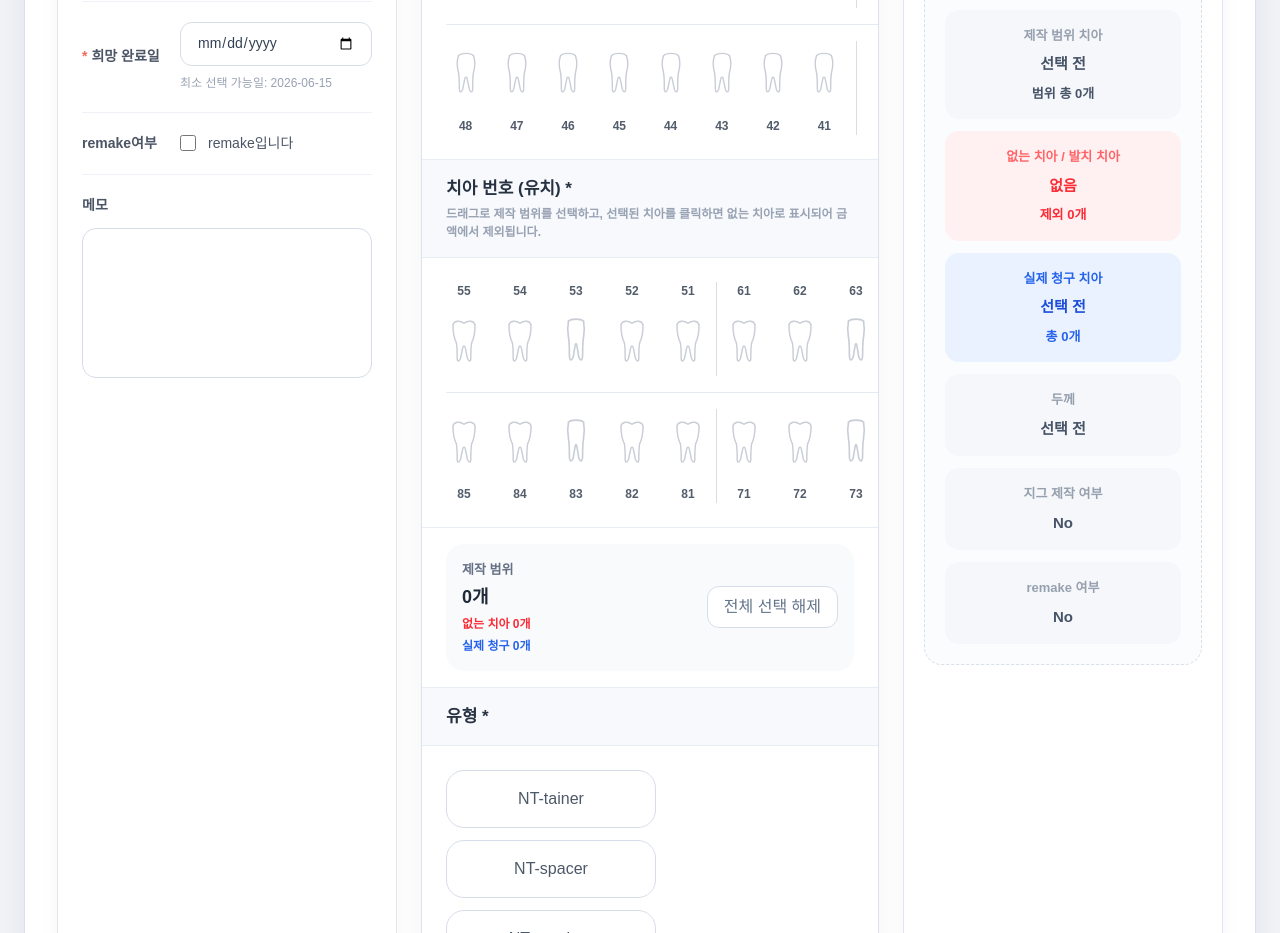
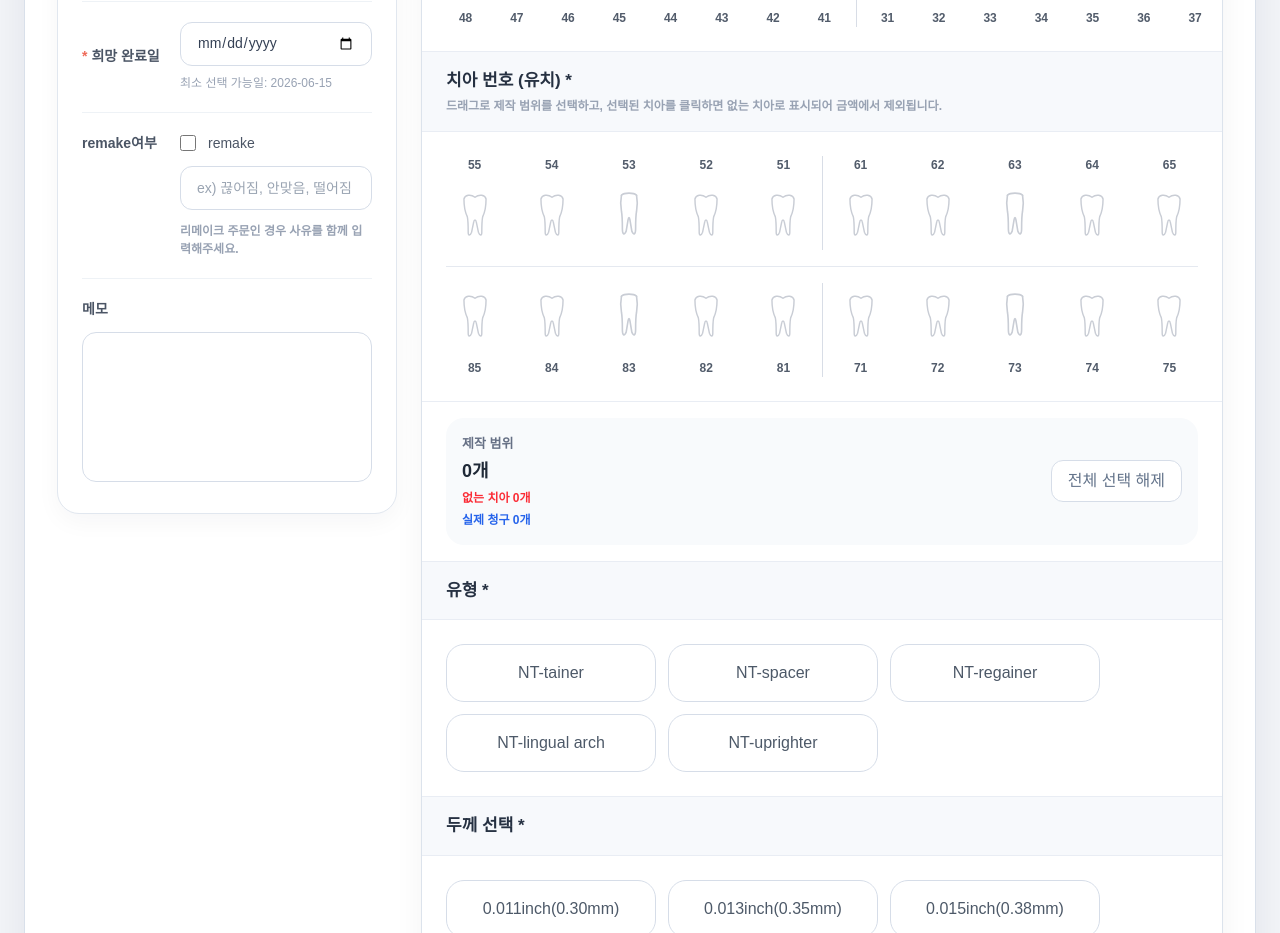
Before and after one commit to Smilecad/smilecad-platform, a Next.js app: page /orders/new in a window 1280 px wide. Shown: the part 840-1773 px from the top of the page. Built offline with nearby package versions, Linux system fonts and the light colour scheme; no server answers; sample sign-in values are in the browser's storage.

Commit message:
Improve new order layout and add remake reason

```diff
--- a/app/orders/new/page.tsx
+++ b/app/orders/new/page.tsx
@@ -851,6 +851,7 @@ export default function NewOrderPage() {
   const [clinicAddress, setClinicAddress] = useState('')
   const [deliveryDate, setDeliveryDate] = useState('')
   const [isRemake, setIsRemake] = useState(false)
+  const [remakeReason, setRemakeReason] = useState('')
   const [requestNote, setRequestNote] = useState('')
 
   const [holidaySet, setHolidaySet] = useState<Set<string>>(new Set())
@@ -1388,6 +1389,7 @@ export default function NewOrderPage() {
           jigRequired,
           requestNote: requestNote?.trim() || null,
           isRemake,
+          remakeReason: isRemake ? remakeReason.trim() || null : null,
           isAgreed,
           scanFileNames,
           scanFilePaths,
@@ -1472,7 +1474,7 @@ export default function NewOrderPage() {
           <form
             id="new-order-form"
             onSubmit={handleSubmit}
-            className="grid grid-cols-1 gap-5 p-4 sm:gap-6 sm:p-6 xl:grid-cols-[340px_minmax(0,1fr)_320px] xl:p-8"
+            className="grid grid-cols-1 gap-5 p-4 sm:gap-6 sm:p-6 xl:grid-cols-[340px_minmax(0,1fr)] xl:items-start xl:p-8"
           >
             <div className="min-w-0 overflow-hidden rounded-[22px] border border-[#e1e7ef] bg-white shadow-[0_8px_24px_rgba(15,23,42,0.04)]">
               <SectionTitle title="기본 정보" />
@@ -1579,17 +1581,39 @@ export default function NewOrderPage() {
                 </div>
 
                 <div className="border-t border-[#eef2f6] pt-5">
-                  <div className="grid grid-cols-1 gap-2 sm:grid-cols-[82px_1fr] sm:items-center sm:gap-4">
+                  <div className="grid grid-cols-1 gap-2 sm:grid-cols-[82px_1fr] sm:items-start sm:gap-4">
                     <FieldLabel>remake여부</FieldLabel>
-                    <label className="flex items-center gap-3 text-[14px] font-medium text-[#4b5565]">
+                    <div className="space-y-3">
+                      <label className="flex items-center gap-3 text-[14px] font-medium text-[#4b5565]">
+                        <input
+                          type="checkbox"
+                          checked={isRemake}
+                          onChange={(e) => {
+                            const checked = e.target.checked
+                            setIsRemake(checked)
+                            if (!checked) setRemakeReason('')
+                          }}
+                          className="h-4 w-4"
+                        />
+                        remake
+                      </label>
+
                       <input
-                        type="checkbox"
-                        checked={isRemake}
-                        onChange={(e) => setIsRemake(e.target.checked)}
-                        className="h-4 w-4"
+                        type="text"
+                        value={remakeReason}
+                        onChange={(e) => setRemakeReason(e.target.value)}
+                        disabled={!isRemake}
+                        placeholder="ex) 끊어짐, 안맞음, 떨어짐"
+                        className={classNames(
+                          'h-11 w-full rounded-[12px] border border-[#d6dde8] bg-white px-4 text-[14px] text-[#344054] outline-none transition placeholder:text-[#9aa4b2] focus:border-[#9db7ff] focus:shadow-[0_0_0_4px_rgba(36,85,255,0.08)]',
+                          !isRemake && 'bg-[#f8fafc] text-[#98a2b3]'
+                        )}
                       />
-                      remake입니다
-                    </label>
+
+                      <div className="text-[12px] font-semibold text-[#98a2b3]">
+                        리메이크 주문인 경우 사유를 함께 입력해주세요.
+                      </div>
+                    </div>
                   </div>
                 </div>
 
@@ -1892,7 +1916,7 @@ export default function NewOrderPage() {
               {error && <div className="px-4 pb-6 text-sm font-semibold text-red-600 sm:px-6">{error}</div>}
             </div>
 
-            <div className="min-w-0 overflow-hidden rounded-[22px] border border-[#e1e7ef] bg-white shadow-[0_8px_24px_rgba(15,23,42,0.04)]">
+            <div className="min-w-0 overflow-hidden rounded-[22px] border border-[#e1e7ef] bg-white shadow-[0_8px_24px_rgba(15,23,42,0.04)] xl:col-start-1">
               <SectionTitle title="요약 / 예상 금액" />
 
               <div className="p-4 sm:p-5">
@@ -1994,6 +2018,11 @@ export default function NewOrderPage() {
                   <div className="rounded-[14px] bg-[#f5f7fb] p-4 text-center">
                     <div className="mb-2 text-[13px] font-bold text-[#97a0ae]">remake 여부</div>
                     <div className="text-[15px] font-bold text-[#475467]">{isRemake ? 'Yes' : 'No'}</div>
+                    {isRemake && (
+                      <div className="mt-2 break-words text-[12px] font-bold leading-5 text-[#667085]">
+                        {remakeReason.trim() || '사유 미입력'}
+                      </div>
+                    )}
                   </div>
                 </div>
               </div>
@@ -2044,6 +2073,15 @@ export default function NewOrderPage() {
                     </div>
                   </div>
                 </div>
+
+                {isRemake && (
+                  <div className="rounded-[18px] border border-amber-100 bg-amber-50 p-4">
+                    <div className="text-[13px] font-black text-amber-600">remake 사유</div>
+                    <div className="mt-2 break-words text-[15px] font-bold leading-6 text-amber-800">
+                      {remakeReason.trim() || '-'}
+                    </div>
+                  </div>
+                )}
 
                 <div className="rounded-[18px] border border-[#dbeafe] bg-[#eff6ff] p-4">
                   <div className="text-[13px] font-black text-[#2563eb]">제작 범위 치아</div>
```
